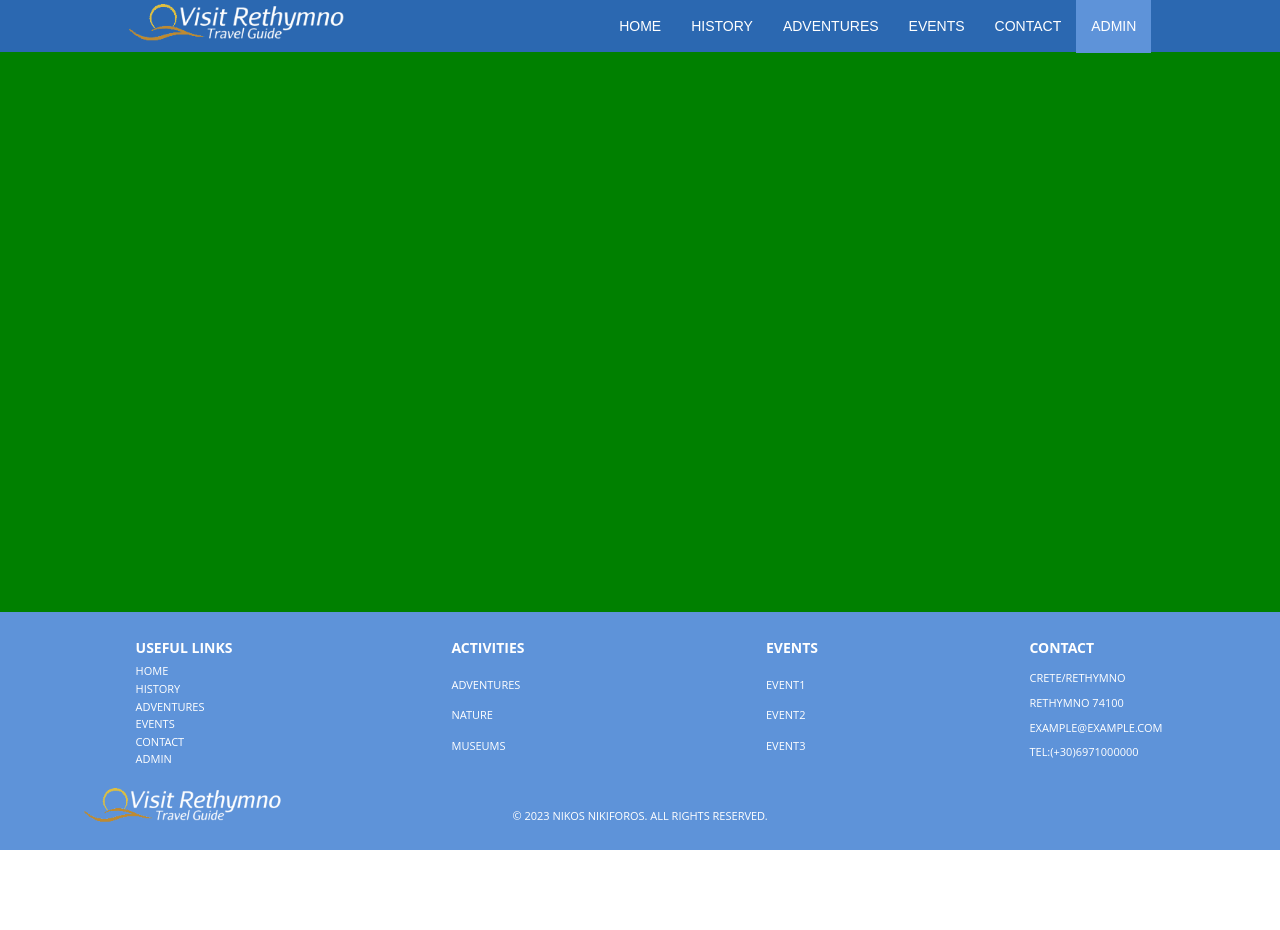
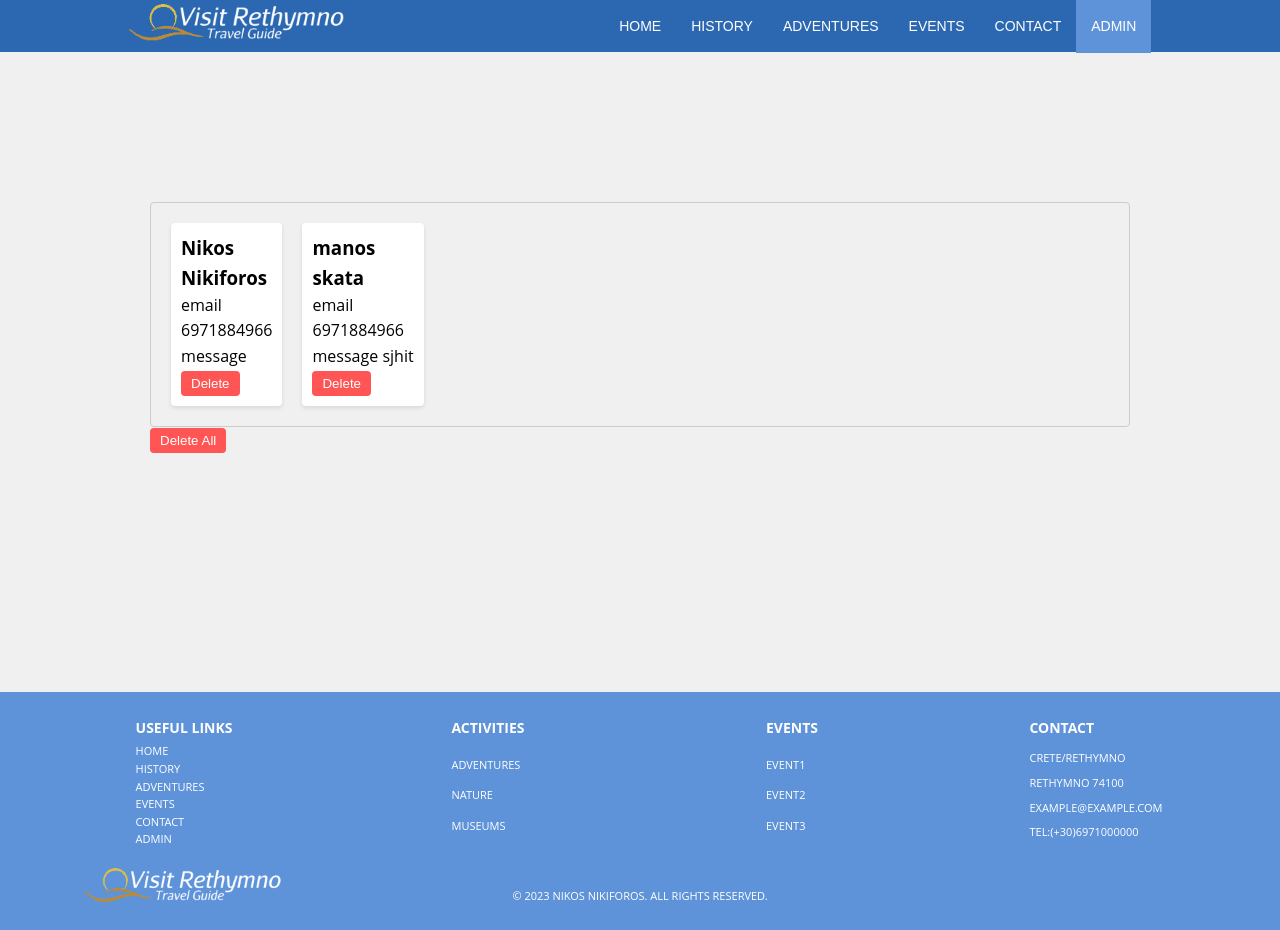
Before and after one commit to nNikiforos/visit-rethymno, a Vue app: page /formData in a window 1280 px wide. Before the commit the page ends 850 px from the top, so only its background shows below. Built offline with nearby package versions, Linux system fonts and the light colour scheme.

Commit message:
admin page delete buttons

```diff
--- /dev/null
+++ b/src/assets/PageStyles/formdata.scss
@@ -0,0 +1,49 @@
+.dataform {
+  height: 80vh;
+  background-color: #f0f0f0;
+  font-size: 16px;
+  padding: 15rem;
+
+  &__lists {
+    display: flex;
+    flex-wrap: wrap;
+    gap: 2rem;
+    padding: 2rem;
+    list-style: none;
+    border-radius: 4px;
+    border: 1px solid #ccc;
+    transition: border 0.5s ease-in-out;
+
+    &:empty {
+      border: none;
+    }
+
+    &-list {
+      background-color: #fff;
+      padding: 1rem;
+      border-radius: 4px;
+      box-shadow: 0 2px 4px rgba(0, 0, 0, 0.1);
+      transition: all 0.5s ease-in-out;
+
+      &:hover {
+        box-shadow: 0 4px 8px rgba(0, 0, 0, 0.2);
+        scale: (1.05);
+      }
+    }
+  }
+
+  button {
+    background-color: #ff5555;
+    color: #fff;
+    border: none;
+    padding: 0.5rem 1rem;
+    border-radius: 4px;
+    cursor: pointer;
+    transition: background-color 0.3s, transform 0.3s;
+
+    &:hover {
+      background-color: #cc0000;
+      transform: translateY(-2px);
+    }
+  }
+}
--- a/src/components/ImageCarousel.vue
+++ b/src/components/ImageCarousel.vue
@@ -1,18 +1,46 @@
 <template>
   <div class="image-carousel">
     <div class="buttons">
+      <button
+        :style="{
+          backgroundColor: speedMultiplier === 1 ? activeColor : normalColor,
+        }"
+        class="speed-button"
+        @click="changeSpeed(1)"
+        ref="speedButton1"
+      >
+        x1
+      </button>
+      <button
+        :style="{
+          backgroundColor: speedMultiplier === 2 ? activeColor : normalColor,
+        }"
+        class="speed-button"
+        @click="changeSpeed(2)"
+        ref="speedButton2"
+      >
+        x2
+      </button>
+      <button
+        :style="{
+          backgroundColor: speedMultiplier === 4 ? activeColor : normalColor,
+        }"
+        class="speed-button"
+        @click="changeSpeed(4)"
+        ref="speedButton4"
+      >
+        x4
+      </button>
       <button class="carousel-button" @click="prevImage">Previous</button>
       <button class="carousel-button" @click="toggleCarousel">
         {{ isPlaying ? "Stop" : "Play" }}
       </button>
       <button class="carousel-button" @click="nextImage">Next</button>
-      <button class="speed-button" @click="changeSpeed(1)">x1</button>
-      <button class="speed-button" @click="changeSpeed(2)">x2</button>
-      <button class="speed-button" @click="changeSpeed(4)">x4</button>
     </div>
     <img :src="currentImage" alt="Carousel Image" />
   </div>
 </template>
+
 <script>
 export default {
   props: {
@@ -27,6 +55,8 @@ export default {
       isPlaying: false,
       intervalId: null,
       speedMultiplier: 1,
+      normalColor: "#5e93d9", // Change this to the default color
+      activeColor: "green", // Change this to the color you want for active speed
     };
   },
   computed: {
@@ -55,6 +85,13 @@ export default {
     },
     changeSpeed(multiplier) {
       this.speedMultiplier = multiplier;
+      // Reset color for all buttons
+      this.$refs.speedButton1.style.backgroundColor = this.normalColor;
+      this.$refs.speedButton2.style.backgroundColor = this.normalColor;
+      this.$refs.speedButton4.style.backgroundColor = this.normalColor;
+      // Set active color for the clicked button
+      this.$refs[`speedButton${multiplier}`].style.backgroundColor =
+        this.activeColor;
       if (this.isPlaying) {
         clearInterval(this.intervalId);
         this.intervalId = setInterval(this.nextImage, this.intervalDuration);
@@ -100,7 +137,6 @@ export default {
 }
 
 .speed-button {
-  background-color: $color-primary-dark;
   color: white;
   border: none;
   padding: 0.5rem;
--- a/src/views/FormData.vue
+++ b/src/views/FormData.vue
@@ -1,12 +1,72 @@
 <template>
   <div class="dataform">
-    <div class="dataform__list"></div>
+    <ul class="dataform__lists">
+      <li
+        v-for="(item, index) in dataItems"
+        :key="index"
+        class="dataform__lists-list"
+      >
+        <h3 class="dataform__lists-list-name">{{ item.name }}</h3>
+        <h3 class="dataform__lists-list-lastname">{{ item.lastname }}</h3>
+        <p class="dataform__lists-list-email">{{ item.email }}</p>
+        <p class="dataform__lists-list-phone">{{ item.phone }}</p>
+        <p class="dataform__lists-list-message">{{ item.message }}</p>
+        <button class="dataform__lists-list-delete" @click="deleteItem(index)">
+          Delete
+        </button>
+      </li>
+    </ul>
+    <div>
+      <button v-show="dataItems.length > 0" @click="deleteAll">
+        Delete All
+      </button>
+    </div>
+    <h1 class="dataform__nomessage" v-if="dataItems.length === 0">
+      NO MESSAGES
+    </h1>
   </div>
 </template>
 
-<style lang="scss" scoped>
-.dataform {
-  height: 70vh;
-  background-color: green;
-}
+<script>
+import { ref } from "vue";
+
+export default {
+  setup() {
+    const dataItems = ref([
+      {
+        name: "Nikos",
+        lastname: "Nikiforos",
+        email: "email",
+        phone: "6971884966",
+        message: "message",
+      },
+      {
+        name: "manos",
+        lastname: "skata",
+        email: "email",
+        phone: "6971884966",
+        message: "message sjhit",
+      },
+      // Add more items as needed
+    ]);
+
+    const deleteItem = (index) => {
+      dataItems.value.splice(index, 1);
+    };
+
+    const deleteAll = () => {
+      dataItems.value = [];
+    };
+
+    return {
+      dataItems,
+      deleteItem,
+      deleteAll,
+    };
+  },
+};
+</script>
+
+<style lang="scss">
+@import "../assets/PageStyles/formdata.scss";
 </style>
```
